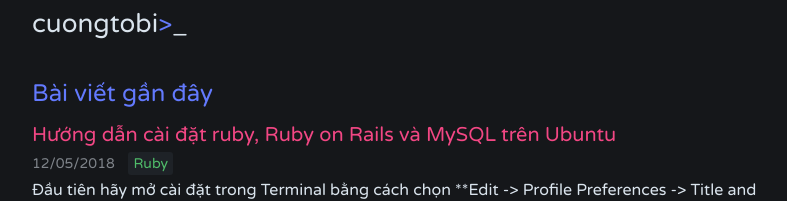
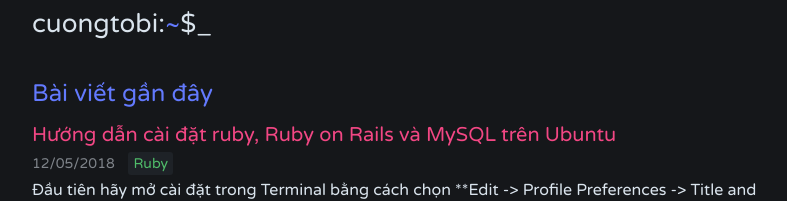
Before and after one commit to cuongtobi/cuongtobi.github.io, a Jekyll site: the page built from index.html, in a window 1280 px wide. Shown: the top 201 px of the page, without its empty margins (238-1025 px from the left). Built offline with Jekyll 4.4.1, drawn with Linux system fonts in a browser that asks for light colours; the list of posts is cut into pages by our own code.

Commit message:
Update header.html

```diff
--- a/_includes/header.html
+++ b/_includes/header.html
@@ -20,6 +20,6 @@
   <div class="wrapper">
     <header>
       <div id="header">
-        <a href="/" class="site-title">cuongtobi<span class="site-title-terminal">></span><span class="blink">_</span></a>
+        <a href="/" class="site-title">cuongtobi:<span class="site-title-terminal">~</span>$<span class="blink">_</span></a>
       </div>
     </header>
```
